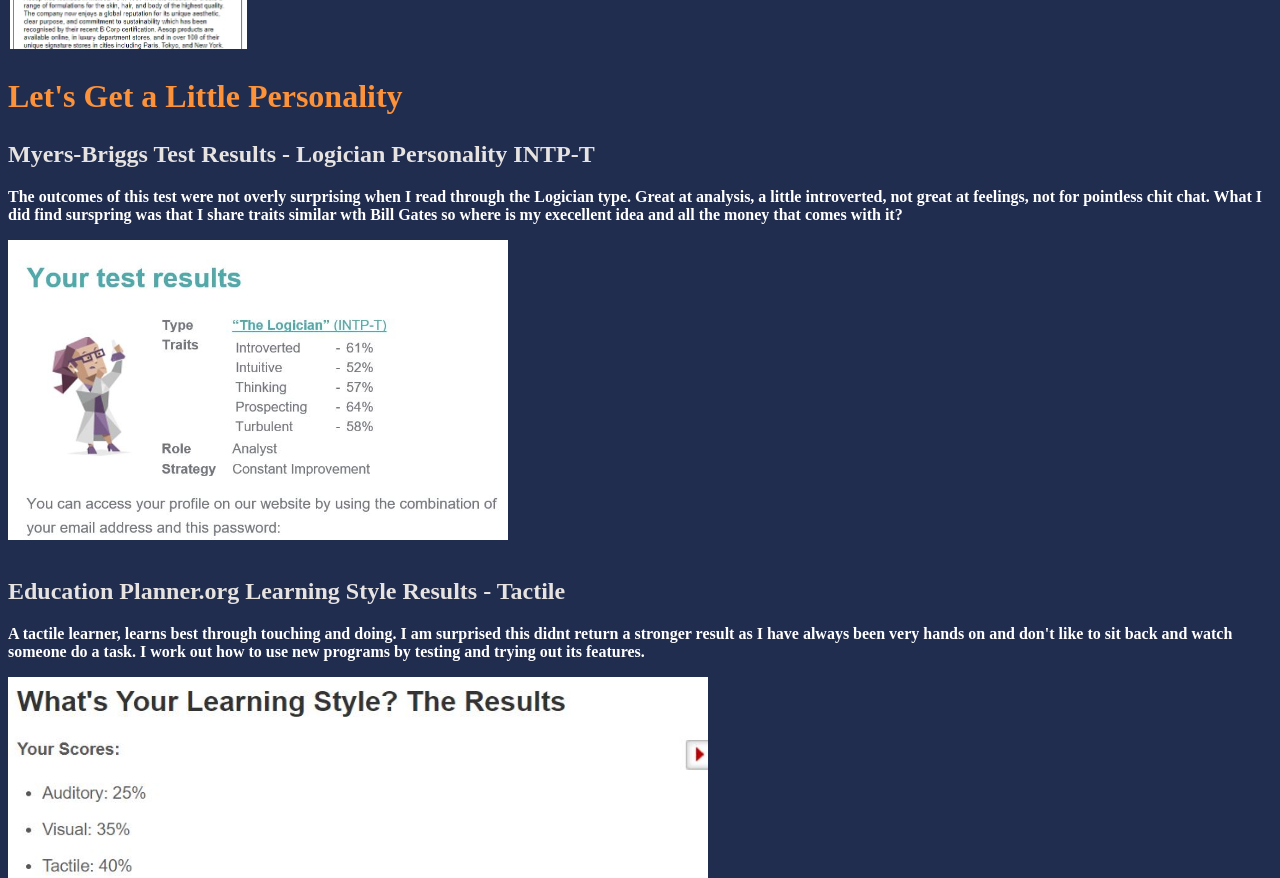
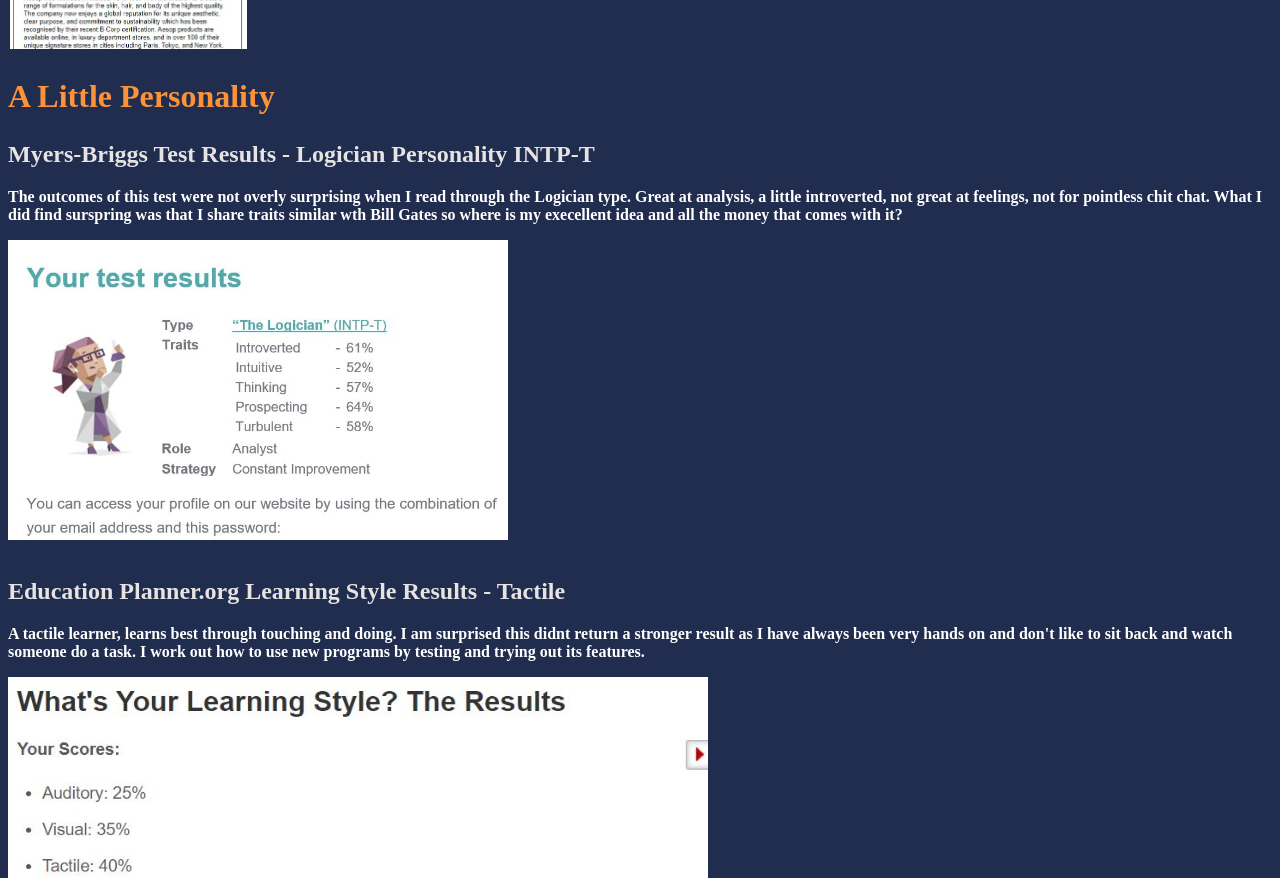
Before and after one commit to trox179/asignOne.gitbub.io, a plain HTML site: page index.html in a window 1280 px wide. Shown: the part 2057-2935 px from the top of the page. Drawn offline with Linux system fonts and the light colour scheme.

Commit message:
Update index.html

```diff
--- a/index.html
+++ b/index.html
@@ -44,7 +44,7 @@
   </div>
 </div>
 
-<h2 style="color:#fc923a; font-size:200%;">Let's Get a Little Personality </h2>
+<h2 style="color:#fc923a; font-size:200%;">A Little Personality </h2>
 
 <h2 style="color:#e6e3e1;">Myers-Briggs Test Results - Logician Personality INTP-T</h2>
 <p style="color:white;">  The outcomes of this test were not overly surprising when I read through the Logician type. Great at analysis, a little introverted, not great at feelings, not for pointless chit chat. What I did find surspring was that I share traits similar wth Bill Gates so where is my execellent idea and all the money that comes with it?  </p>
```
